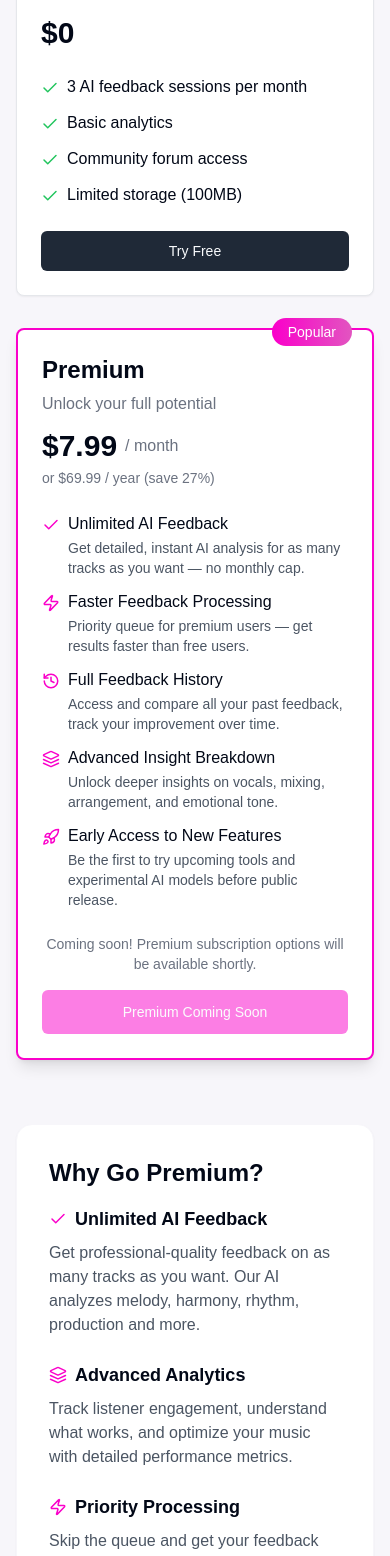
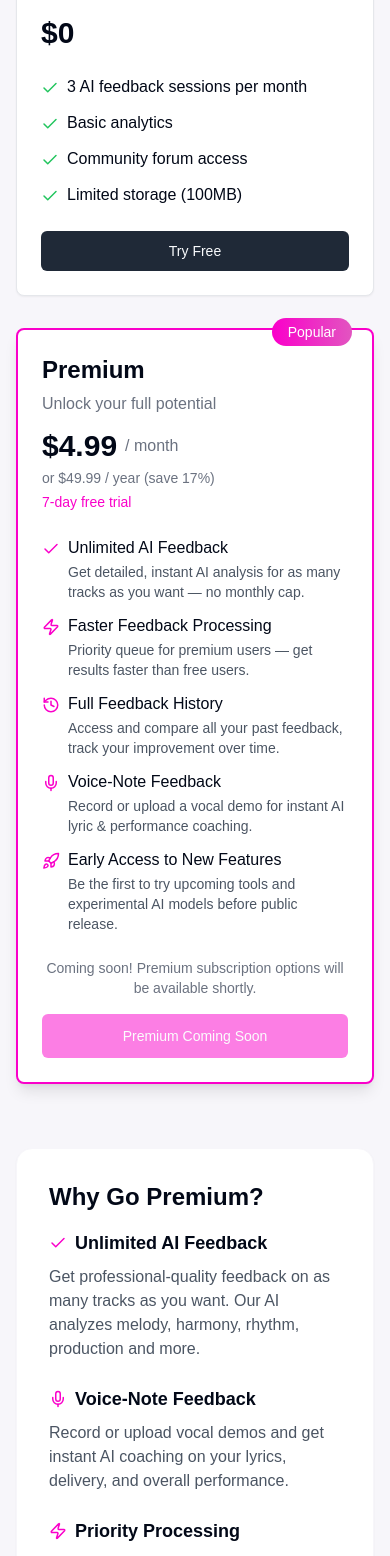
Before and after one commit to tade-dev/vybaze-web, a React (Vite) app: page /pricing in a window 390 px wide. Shown: the part 432-1988 px from the top of the page. Built offline with nearby package versions, Linux system fonts and the light colour scheme; a web font is replaced by a local one.

Commit message:
Update pricing and premium features
Updated pricing on the pricing page to $4.99/month and $49.99/year with a 7-day free trial. Replaced "Advanced Insight Breakdown" with "Voice-Note Feedback" in the premium features, including a description and microphone icon.

```diff
--- a/src/components/PremiumUpsell.tsx
+++ b/src/components/PremiumUpsell.tsx
@@ -1,6 +1,6 @@
 
 import { Button } from "@/components/ui/button";
-import { Check, Zap, History, Layers, Rocket } from "lucide-react";
+import { Check, Zap, History, Mic, Rocket } from "lucide-react";
 
 const features = [
   {
@@ -16,8 +16,8 @@ const features = [
     icon: History
   },
   {
-    text: "Advanced insight breakdown",
-    icon: Layers
+    text: "Voice-Note Feedback",
+    icon: Mic
   },
   {
     text: "Early access to new features",
@@ -46,7 +46,7 @@ const PremiumUpsell = () => (
 
     <div className="flex items-center justify-between w-full mt-2">
       <div>
-        <span className="text-3xl font-bold text-gray-900">$7.99</span>
+        <span className="text-3xl font-bold text-gray-900">$4.99</span>
         <span className="text-gray-500 ml-1">/month</span>
       </div>
       <Button className="bg-gray-300 hover:bg-gray-400 cursor-not-allowed" disabled>
--- a/src/pages/Pricing.tsx
+++ b/src/pages/Pricing.tsx
@@ -2,7 +2,7 @@
 import React from "react";
 import { Card, CardHeader, CardContent, CardFooter } from "@/components/ui/card";
 import { Button } from "@/components/ui/button";
-import { Check, Zap, History, Layers, Rocket } from "lucide-react";
+import { Check, Zap, History, Mic, Rocket } from "lucide-react";
 import TopNavbar from "@/components/TopNavbar";
 import Footer from "@/components/Footer";
 
@@ -66,10 +66,11 @@ const PricingPage = () => {
             <CardContent>
               <div className="mb-6">
                 <div className="flex items-center">
-                  <div className="text-3xl font-bold">$7.99</div>
+                  <div className="text-3xl font-bold">$4.99</div>
                   <span className="text-gray-500 ml-2">/ month</span>
                 </div>
-                <div className="text-sm text-gray-500 mt-1">or $69.99 / year (save 27%)</div>
+                <div className="text-sm text-gray-500 mt-1">or $49.99 / year (save 17%)</div>
+                <div className="text-sm text-pink-500 font-medium mt-1">7-day free trial</div>
               </div>
 
               <ul className="space-y-3">
@@ -95,10 +96,10 @@ const PricingPage = () => {
                   </div>
                 </li>
                 <li className="flex items-start">
-                  <Layers size={18} className="text-pink-500 mr-2 mt-1 flex-shrink-0" />
+                  <Mic size={18} className="text-pink-500 mr-2 mt-1 flex-shrink-0" />
                   <div>
-                    <span className="font-medium">Advanced Insight Breakdown</span>
-                    <p className="text-sm text-gray-600 mt-0.5">Unlock deeper insights on vocals, mixing, arrangement, and emotional tone.</p>
+                    <span className="font-medium">Voice-Note Feedback</span>
+                    <p className="text-sm text-gray-600 mt-0.5">Record or upload a vocal demo for instant AI lyric & performance coaching.</p>
                   </div>
                 </li>
                 <li className="flex items-start">
@@ -131,10 +132,10 @@ const PricingPage = () => {
             </div>
             <div>
               <h4 className="font-semibold text-lg mb-2 flex items-center">
-                <Layers size={18} className="text-pink-500 mr-2 flex-shrink-0" />
-                Advanced Analytics
+                <Mic size={18} className="text-pink-500 mr-2 flex-shrink-0" />
+                Voice-Note Feedback
               </h4>
-              <p className="text-gray-600">Track listener engagement, understand what works, and optimize your music with detailed performance metrics.</p>
+              <p className="text-gray-600">Record or upload vocal demos and get instant AI coaching on your lyrics, delivery, and overall performance.</p>
             </div>
             <div>
               <h4 className="font-semibold text-lg mb-2 flex items-center">
```
